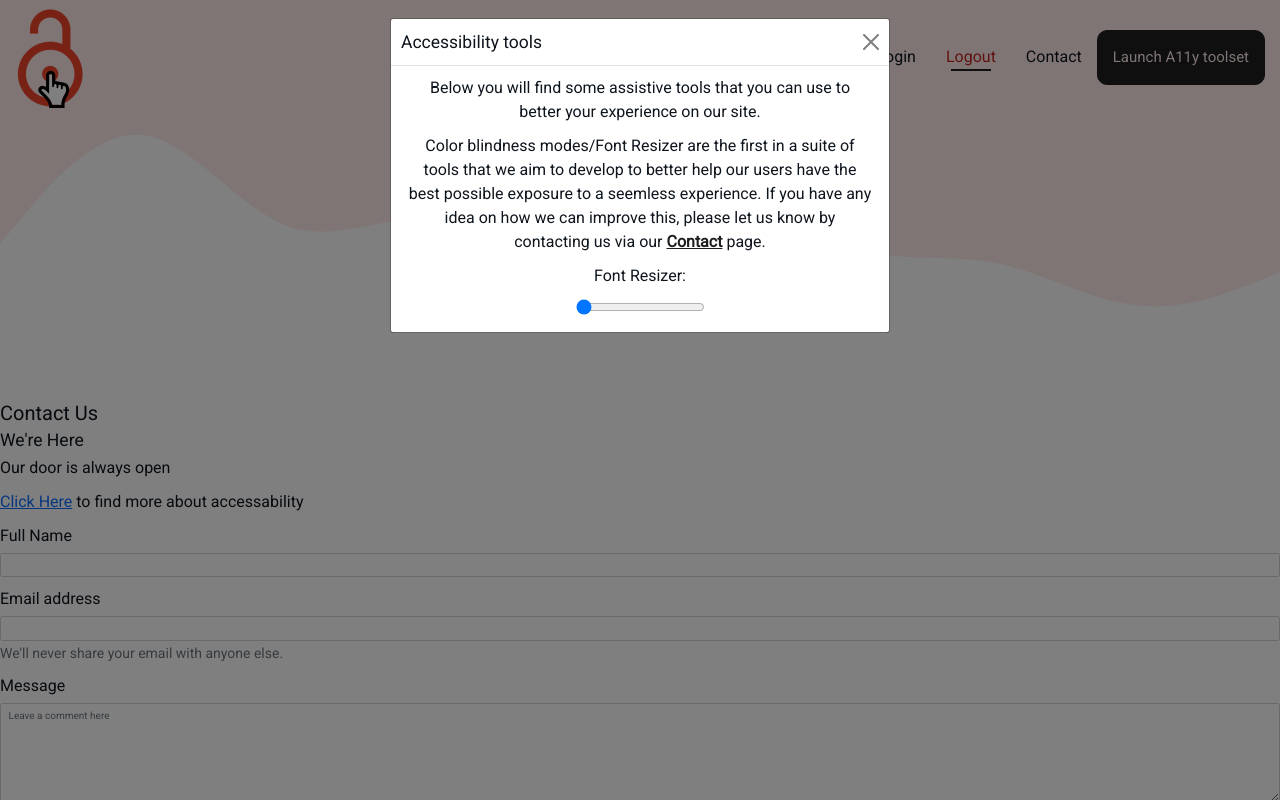
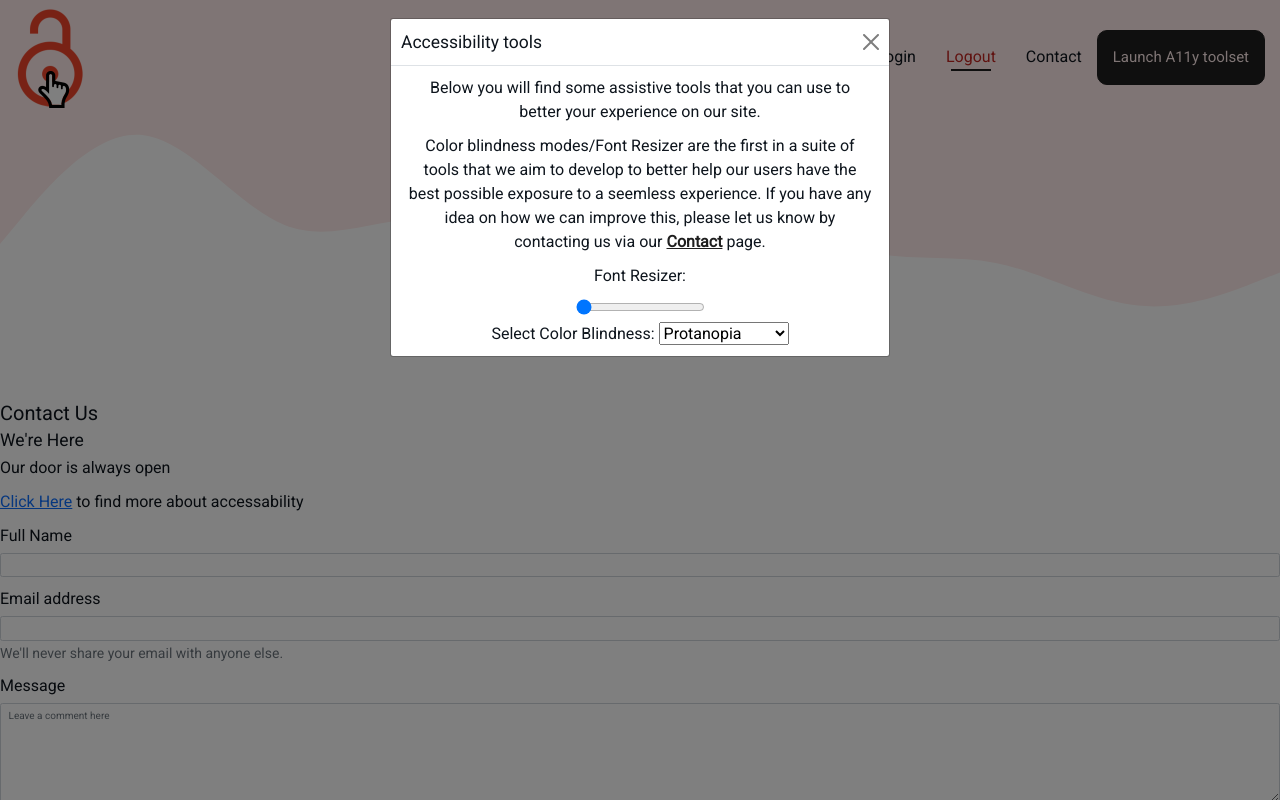
Before and after one commit to StephenJ2020/soda-apply, a Flask app: page /contact in a window 1280 px wide, after a click on "Launch A11y toolset". Run offline with Flask 2, Linux system fonts and the light colour scheme; some libraries are stand-ins or nearby versions.

Commit message:
A11y Color blindness component added as component template, with main.js JS defined also

```diff
--- a/static/css/style.css
+++ b/static/css/style.css
@@ -15,7 +15,7 @@
     --dk-color: #1e1e1e;
     --dk-text-color: #0e151d;
     --highlight-text-color: #c02421;
-    --p1-color: #FFEBEA;
+    --p1-color: #ffebea;
     --s1-color: #f0452b;
     --t1-color: #cc9290;
 }
--- a/static/js/main.js
+++ b/static/js/main.js
@@ -80,3 +80,69 @@ slider.addEventListener("input", () => {
     let size = (slider.value) * 1.6;
     document.body.style.fontSize = size + "rem";
 });
+
+// Color blindnes Theme switch
+
+const root = document.documentElement;
+const theme = document.querySelector('#color-blind-mode');
+const p1Color = '--p1-color';
+const s1Color = '--s1-color';
+const t1Color = '--t1-color';
+const dkColor = '--dk-color';
+const dkTextColor = '--dk-text-color';
+const highlightTextColor = '--highlight-text-color';
+
+theme.addEventListener("change", () => {
+    /**
+     * Simple color blind theme switcher
+     * to improve user experience for those
+     * with potential color blindness types.
+     *
+     * Colors defined in this switch statement
+     * needs to be researched more to ensure
+     * type of color blindness is properly catered
+     * for. This is just a proof of concept right now.
+     */
+    switch(theme.value) {
+        case 'protanomaly':
+            root.style.setProperty(p1Color, '#E1DAAE');
+            root.style.setProperty(s1Color, '#CC2D35');
+            root.style.setProperty(t1Color, '#FF934F');
+            root.style.setProperty(dkColor, '#1e1e1e');
+            root.style.setProperty(dkTextColor, '#0e151d');
+            root.style.setProperty(highlightTextColor, '#32378c');
+            break;
+        case 'deuteranopia':
+            root.style.setProperty(p1Color, '#e0f3db');
+            root.style.setProperty(s1Color, '#43a2ca');
+            root.style.setProperty(t1Color, '#a8ddb5');
+            root.style.setProperty(dkColor, '#1e1e1e');
+            root.style.setProperty(dkTextColor, '#0e151d');
+            root.style.setProperty(highlightTextColor, '#3428ba');
+            break;
+        case 'deuteranomaly':
+            root.style.setProperty(p1Color, '#d2cdee');
+            root.style.setProperty(s1Color, '#7071E9');
+            root.style.setProperty(t1Color, '#7071E9');
+            root.style.setProperty(dkColor, '#1e1e1e');
+            root.style.setProperty(dkTextColor, '#07071b');
+            root.style.setProperty(highlightTextColor, '#111264');
+            break;
+        case 'tritanopia':
+            root.style.setProperty(p1Color, '#D8BFD8');
+            root.style.setProperty(s1Color, '#DF67D0');
+            root.style.setProperty(t1Color, '#c281bf');
+            root.style.setProperty(dkColor, '#1e1e1e');
+            root.style.setProperty(dkTextColor, '#02030f');
+            root.style.setProperty(highlightTextColor, '#0d2791');
+            break;
+        default:
+            root.style.setProperty(p1Color, '#FFEBEA');
+            root.style.setProperty(s1Color, '#f0452b');
+            root.style.setProperty(t1Color, '#cc9290');
+            root.style.setProperty(dkColor, '#1e1e1e');
+            root.style.setProperty(dkTextColor, '#0e151d');
+            root.style.setProperty(highlightTextColor, '#c02421');
+            break;
+    }
+});
--- /dev/null
+++ b/templates/components/_a11ytools.html
@@ -0,0 +1,44 @@
+<!-- Button trigger modal -->
+<button type="button" class="btn btn-primary p-4" data-bs-toggle="modal" data-bs-target="#a11yModal">
+    Launch A11y toolset
+</button>
+
+<!-- Modal -->
+<div class="modal fade" id="a11yModal" tabindex="-1" aria-labelledby="a11yModalLabel" aria-hidden="true">
+    <div class="modal-dialog">
+        <div class="modal-content">
+            <div class="modal-header">
+                <h3 class="modal-title" id="a11yModalLabel">Accessibility tools</h3>
+                <button type="button" class="btn-close" data-bs-dismiss="modal" aria-label="Close"></button>
+            </div>
+            <div class="modal-body">
+                <div class="container">
+                    <div class="row">
+                        <div class="col-sm-12">
+                            <p>
+                                Below you will find some assistive tools that you can use to better your experience
+                                on our site.
+                            </p>
+                        </div>
+                        <div class="col-sm-12">
+                            <p>
+                                Color blindness modes/Font Resizer are the first in a suite of tools that we aim to
+                                develop to better help our users have the best possible exposure to a seemless
+                                experience. If you have any idea on how we can improve this, please let us know by
+                                contacting us via our <a class="custom-content-link" href="{{ url_for('contact') }}">Contact</a> page.
+                            </p>
+                        </div>
+                        <div class="col-sm-12 text-center">
+                            <!-- Font resizer A11y Enhancement Tool -->
+                            {% include ('components/_fontscaler.html') %}
+                        </div>
+                        <div class="col-sm-12 text-center">
+                            <!-- Color Blind Theme Switcher A11y Enhancement Tool -->
+                            {% include ('components/_colorblindswitch.html') %}
+                        </div>
+                    </div>
+                </div>
+            </div>
+        </div>
+    </div>
+</div>
--- /dev/null
+++ b/templates/components/_colorblindswitch.html
@@ -0,0 +1,9 @@
+<label for="color-blind-mode">Select Color Blindness:</label>
+
+<select name="color-blind-mode" id="color-blind-mode">
+  <option value="protanopia">Protanopia</option>
+  <option value="protanomaly">Protanomaly</option>
+  <option value="deuteranopia">Deuteranopia</option>
+  <option value="deuteranomaly">Deuteranomaly</option>
+  <option value="tritanopia">Tritanopia</option>
+</select>
--- a/templates/components/_navbar.html
+++ b/templates/components/_navbar.html
@@ -32,7 +32,7 @@
             </li>
             <li class="a11y-nav-item">
                 <!-- A11y extra user tools -->
-                {% include 'components/_fontscaler.html' %}
+                {% include 'components/_a11ytools.html' %}
             </li>
         </ul>
     </div>
```
Also changed, not shown: templates/components/_fontscaler.html (+2 -36 lines).
